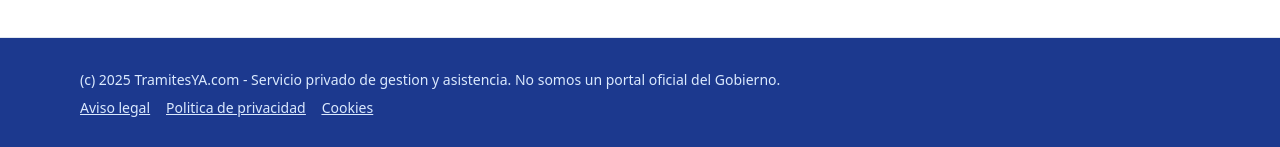
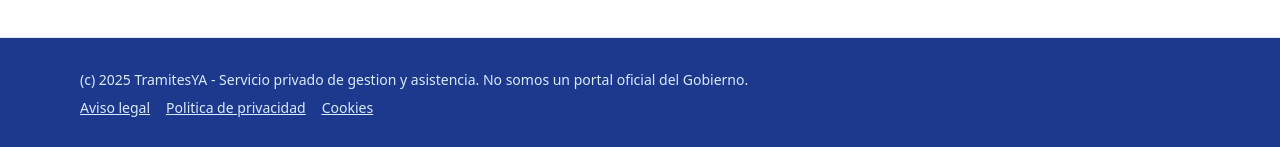
Before and after one commit to Alvaro1206/tramitesya, a React (Vite) app: page / in a window 1280 px wide. Shown: the part 2862-3009 px from the top of the page. Built offline with nearby package versions, Linux system fonts and the light colour scheme.

Commit message:
Update footer copyright text for TramitesYA

```diff
--- a/src/App.jsx
+++ b/src/App.jsx
@@ -348,7 +348,7 @@
 
       <footer className="border-t border-slate-200 bg-blue-900 py-8 text-blue-100">
         <div className="mx-auto max-w-6xl px-4 text-sm">
-          <p>(c) 2025 TramitesYA.com - Servicio privado de gestion y asistencia. No somos un portal oficial del Gobierno.</p>
+          <p>(c) 2025 TramitesYA - Servicio privado de gestion y asistencia. No somos un portal oficial del Gobierno.</p>
           <div className="mt-2 flex gap-4 underline">
             <Link to="/aviso-legal">Aviso legal</Link>
             <Link to="/politica-privacidad">Politica de privacidad</Link>
@@ -557,7 +557,7 @@
 
       <footer className="border-t border-slate-200 bg-blue-900 py-8 text-blue-100">
         <div className="mx-auto max-w-6xl px-4">
-          <p className="text-sm">(c) 2025 TramitesYA.com - Servicio privado de gestion y asistencia.</p>
+          <p className="text-sm">(c) 2025 TramitesYA - Servicio privado de gestion y asistencia.</p>
         </div>
       </footer>
     </div>
@@ -670,7 +670,7 @@
 
       <footer className="border-t border-slate-200 bg-blue-900 py-8 text-blue-100">
         <div className="mx-auto max-w-6xl px-4">
-          <p className="text-sm">(c) 2025 TramitesYAweb - Servicio privado de gestion y asistencia.</p>
+          <p className="text-sm">(c) 2025 TramitesYA - Servicio privado de gestion y asistencia.</p>
         </div>
       </footer>
     </div>
```
